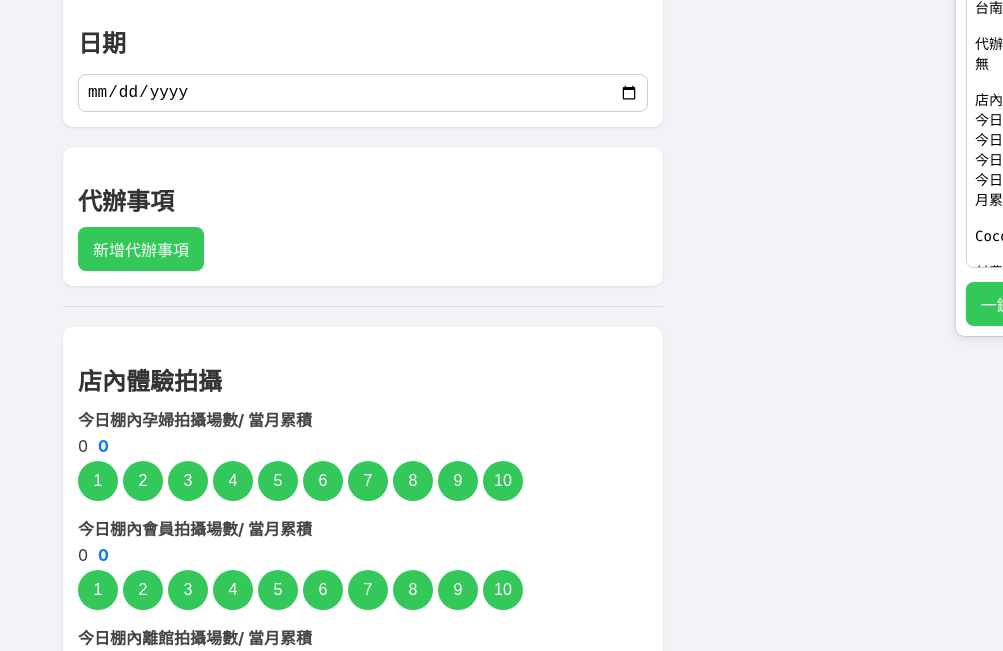
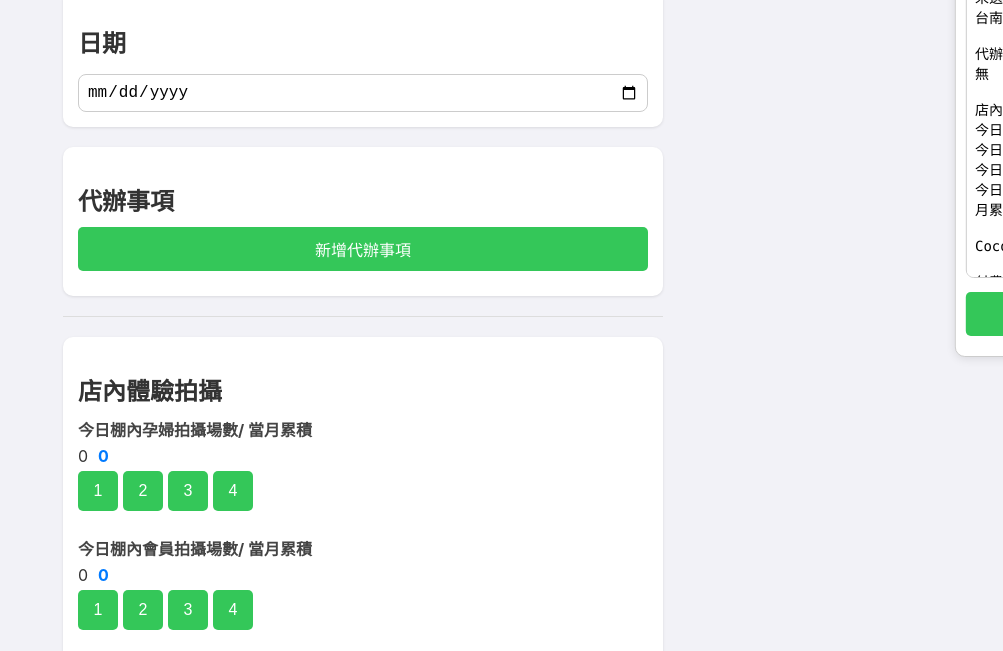
Before and after one commit to wuchengwei1996/-, a plain HTML site: page index.html in a window 1280 px wide. Shown: the part 108-759 px from the top of the page, without its empty margins (277-1280 px from the left). Drawn offline with Linux system fonts and the light colour scheme.

Commit message:
Add files via upload

```diff
--- a/index.html
+++ b/index.html
@@ -42,13 +42,14 @@
     button {
       background: #34c759;
       color: white;
-      border-radius: 8px;
+      border-radius: 5px; /* 稍有圓角的方形按鍵 */
       border: none;
       padding: 10px 15px;
       cursor: pointer;
       font-size: 16px;
-      margin-right: 10px;
       font-weight: 500;
+      width: 100%;
+      margin-bottom: 10px; /* 增加按鍵間距 */
     }
     button:hover {
       background: #2fa54a;
@@ -56,7 +57,7 @@
 
     .btn-group {
       display: flex;
-      flex-wrap: wrap;
+      flex-direction: column; /* 垂直排列三個按鈕 */
     }
 
     input[type="date"], input[type="text"], textarea {
@@ -105,7 +106,6 @@
       color: #444;
     }
 
-    /* 數字選擇列 */
     .number-choices {
       display: flex;
       flex-wrap: wrap;
@@ -120,7 +120,7 @@
       font-size: 16px;
       font-weight: 500;
       margin-right: 0;
-      border-radius: 50%;
+      border-radius: 5px; /* 數字按鈕也採用略有圓角的方形 */
     }
 
     .monthly {
@@ -143,7 +143,6 @@
       transition: transform 0.3s ease;
     }
 
-    /* 90% 而非 100%，讓按鈕部分露出 */
     #preview-panel.collapsed {
       transform: translateX(90%);
     }
@@ -260,10 +259,6 @@
       </div>
 
       <hr>
-
-      <!-- 範例以 今日棚內孕婦拍攝場數為例，其餘項目同理 -->
-      <!-- 將加減按鈕改為1~10的按鈕，以"今日棚內孕婦拍攝場數"為範例 -->
-      <!-- 您可為每個項目都這樣做，下面已為所有項目同樣處理 -->
       <div class="section">
         <h2>店內體驗拍攝</h2>
         <div class="item">
@@ -389,17 +384,27 @@
 
   <script>
     const fields={inPregnant:0,inMember:0,inLeave:0,inLeave2m:0,cocospa:0,paidRegular:0,paidFollow:0,newborn:0,midmonth:0,midmonthGroup:0,oneFix:0,mv:0};
-    const fieldNames={inPregnant:"今日棚內孕婦拍攝場數",inMember:"今日棚內會員拍攝場數",inLeave:"今日棚內離館拍攝場數",inLeave2m:"今日棚內離館(2M以上)拍攝場數",
-      cocospa:"Cocospa 今日拍攝場數",paidRegular:"今日正方案拍攝場數",paidFollow:"今日正方案跟棚場數",newborn:"今日新生兒出機",midmonth:"月中出機",
-      midmonthGroup:"月中拍攝(組)",oneFix:"一修累積",mv:"MV累積"};
+    const fieldNames={inPregnant:"今日棚內孕婦拍攝場數",inMember:"今日棚內會員拍攝場數",
+      inLeave:"今日棚內離館拍攝場數",inLeave2m:"今日棚內離館(2M以上)拍攝場數",cocospa:"Cocospa 今日拍攝場數",
+      paidRegular:"今日正方案拍攝場數",paidFollow:"今日正方案跟棚場數",
+      newborn:"今日新生兒出機",midmonth:"月中出機",midmonthGroup:"月中拍攝(組)",
+      oneFix:"一修累積",mv:"MV累積"};
     const excludeFromTotal=["oneFix","mv"];
     const todoListEl=document.getElementById('todo-list');
 
-    // 建立1~10數字按鈕
-    const numberButtons=[1,2,3,4,5,6,7,8,9,10];
+    function getNumberRangeForField(f){
+      const catA=["inPregnant","inMember","inLeave","inLeave2m","cocospa","paidRegular","paidFollow"]; // 1到4
+      const catB=["newborn","midmonth","midmonthGroup"]; // 1到6
+      if(catA.includes(f)) return [1,4];
+      if(catB.includes(f)) return [1,6];
+      return [1,10]; // 一修 & MV
+    }
+
+    // 建立數字按鈕
     document.querySelectorAll('.number-choices').forEach(container=>{
       const field=container.getAttribute('data-field');
-      numberButtons.forEach(num=>{
+      const range=getNumberRangeForField(field);
+      for(let num=range[0];num<=range[1];num++){
         const btn=document.createElement('button');
         btn.textContent=num;
         btn.addEventListener('click',()=>{
@@ -408,7 +413,7 @@
           updatePreview(false);
         });
         container.appendChild(btn);
-      });
+      }
     });
 
     document.getElementById('date').addEventListener('change',()=>{
@@ -634,7 +639,6 @@
       updatePreview(true);
     }
 
-    // 預覽面板收合控制
     const previewPanel=document.getElementById('preview-panel');
     const toggleBtn=document.getElementById('toggle-preview-btn');
     toggleBtn.addEventListener('click',()=>{
@@ -642,7 +646,6 @@
       toggleBtn.textContent=previewPanel.classList.contains('collapsed')?'‹':'›';
     });
 
-    // 初次載入
     updatePreview(true);
   </script>
 </body>
```
